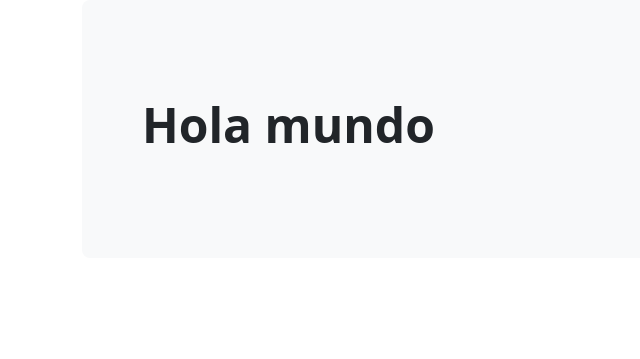
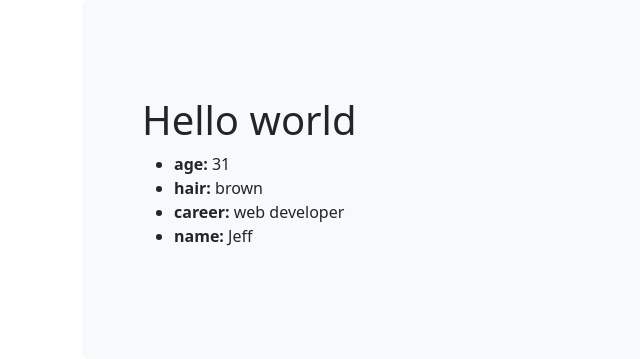
Before and after one commit to AcoGlezRojo/php_practitioner, a PHP site: page / in a window 1280 px wide. Shown: the top 359 px of the page, without its empty margins (0-640 px from the left). Run offline with PHP 8.4, Linux system fonts and the light colour scheme.

Commit message:
step 8 done

```diff
--- a/index.php
+++ b/index.php
@@ -1,5 +1,13 @@
 <?php
 
-$greeting = 'Hola mundo';
+$greeting = "Hello world";
+
+$person = [
+    'age' => 31,
+    'hair' => 'brown',
+    'career' => 'web developer'
+];
+
+$person['name'] = 'Jeff';
 
 require 'index.view.php';
--- a/index.view.php
+++ b/index.view.php
@@ -18,9 +18,12 @@
     <div class="container">
         <div class="p-5 mb-4 bg-light rounded-3">
             <div class="container-fluid py-5">
-                <h1 class="display-5 fw-bold">
-                    <?= $greeting ?>
-                </h1>
+                <h1><?= $greeting ?></h1>
+                <ul>
+                    <?php foreach ($person as $feature => $val) : ?>
+                        <li><strong><?= $feature ?>:</strong> <?= $val ?></li>
+                    <?php endforeach ?>
+                </ul>
 
             </div>
         </div>
```
